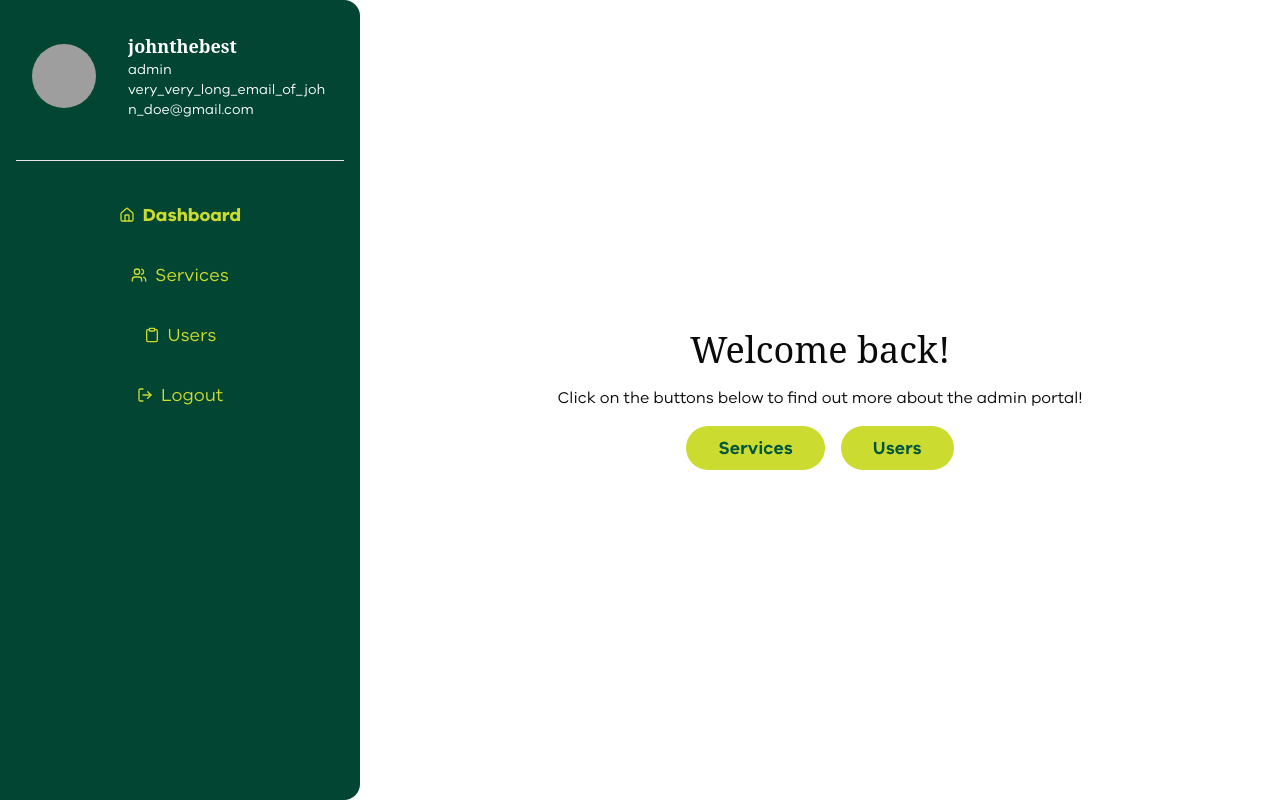
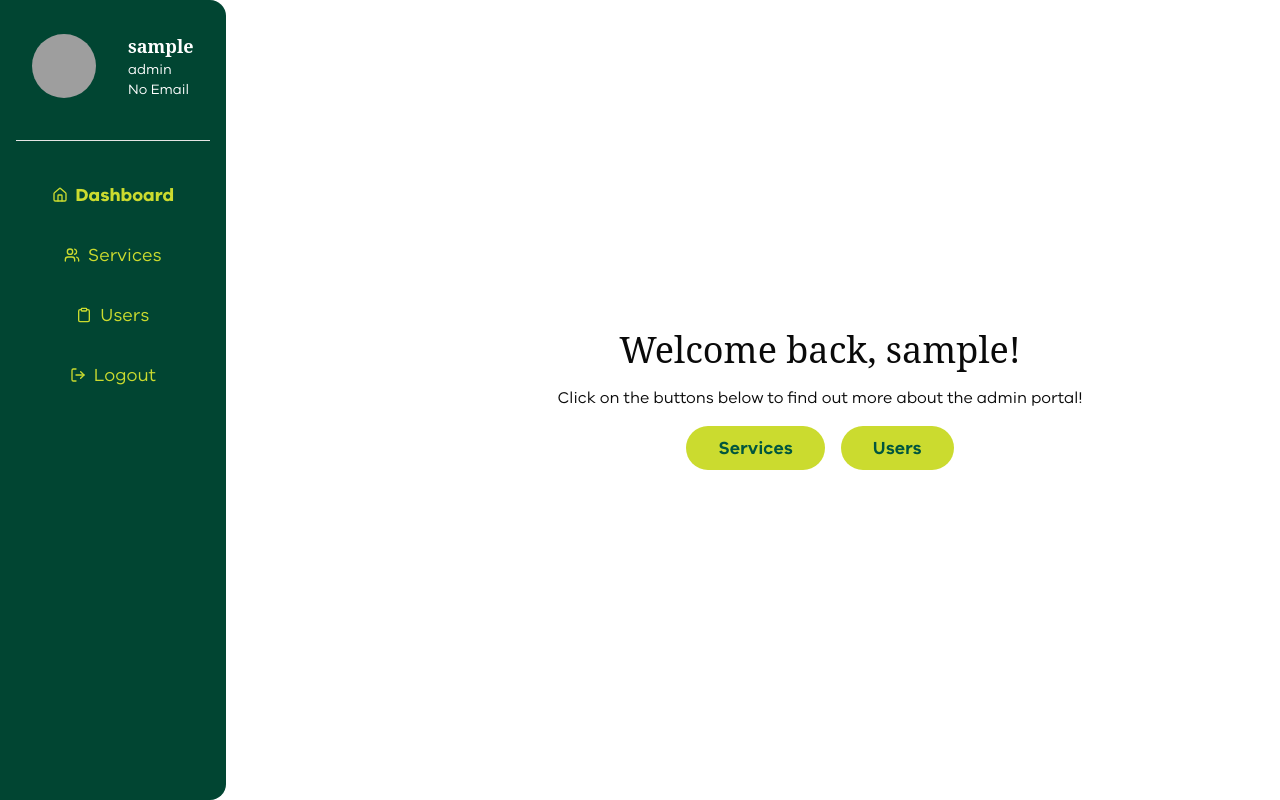
Before and after one commit to IT-Project-5F/mental-health-chat-bot, a React (Vite) app in the folder client/: page /admin in a window 1280 px wide. Built offline with nearby package versions, Linux system fonts and the light colour scheme; no server answers; sample sign-in values are in the browser's storage; grey boxes are pictures that could not be loaded; a web font is replaced by a local one.

Commit message:
FIX: admin portal with actual user instead of placeholder john doe

```diff
--- a/client/src/Login.tsx
+++ b/client/src/Login.tsx
@@ -20,9 +20,13 @@ function Login() {
                     if (remember) {
                         // Persist login
                         localStorage.setItem("access_token", result.access_token);
+                        localStorage.setItem("username", result.username);
+                        localStorage.setItem("email", result.email_address);
                     } else {
                         // Clears (signs out) when browser closes
                         sessionStorage.setItem("access_token", result.access_token);
+                        sessionStorage.setItem("username", result.username);
+                        sessionStorage.setItem("email", result.email_address);
                     }
                     navigate('/admin');
                 } else {
--- a/client/src/admin/Portal.tsx
+++ b/client/src/admin/Portal.tsx
@@ -11,20 +11,24 @@ function Portal() {
     const [selected, setSelected] = useState(0);
     const [selectedService, setselectedService] = useState<ServiceFormData | null>(null);
 
+    // Retrieve username and email to parse to admin portal (dashboard and sidebar)
+    const username = localStorage.getItem("username") || sessionStorage.getItem("username") || "Unknown User";
+    const email = localStorage.getItem("email") || sessionStorage.getItem("email") || "No Email";
+
     const handleEditService = async (service: ServiceFormData) => {
         const result = await request("GET", `/api/database/${service.service_campus_key}`);
         setselectedService(result);
     }
 
     const pages = [
-        <Dashboard onNavigate={setSelected}/>,
+        <Dashboard onNavigate={setSelected} username={username}/>,
         <Services onEditService={handleEditService}/>,
         <Users />
     ];
 
     return (
         <div className="grid absolute w-screen h-screen inset-0 grid-cols-[60px_1fr] sm:grid-cols-[360px_1fr]">
-            <Sidebar selected={selected} setSelected={setSelected}/>
+            <Sidebar selected={selected} setSelected={setSelected} username={username} email={email}/>
             <div className="flex-1 p-6">
                 {selectedService
                     ? <ServicePage service={selectedService} onClose={() => setselectedService(null)}/>
--- a/client/src/admin/Sidebar.tsx
+++ b/client/src/admin/Sidebar.tsx
@@ -4,13 +4,15 @@ import SidebarRoute from "./SidebarRoute";
 type SidebarProps = {
     selected: number;
     setSelected: (index: number) => void;
+    username: string;
+    email: string;
 }
 
-function Sidebar({selected, setSelected}: SidebarProps) {
+function Sidebar( { selected, setSelected, username, email }: SidebarProps) {
     return (
         <div className="flex justify-between">
             <div className="p-4 overflow-y-scroll sticky h-screen bg-[#014532] rounded-r-2xl">
-                <AccountToggle username="johnthebest" role="admin" email="very_very_long_email_of_john_doe@gmail.com"/>
+                <AccountToggle username={username} role="admin" email={email}/>
                 <hr />
                 <SidebarRoute selected={selected} setSelected={setSelected}/>
             </div>
--- a/client/src/admin/SidebarRoute.tsx
+++ b/client/src/admin/SidebarRoute.tsx
@@ -18,7 +18,11 @@ function SidebarRoute( { selected, setSelected } : SidebarRouteProps) {
     const handleLogOut = async (e: React.FormEvent) => {
         e.preventDefault();
         localStorage.removeItem("access_token");
+        localStorage.removeItem("username");
+        localStorage.removeItem("email");
         sessionStorage.removeItem("access_token");
+        sessionStorage.removeItem("username");
+        sessionStorage.removeItem("email");
         navigate('/login')
     }
 
--- a/client/src/admin/pages/Dashboard.tsx
+++ b/client/src/admin/pages/Dashboard.tsx
@@ -1,13 +1,14 @@
 import { Button } from "@/components/ui/button";
 
 type DashboardProps = {
-    onNavigate: (page: number) => void
+    onNavigate: (page: number) => void;
+    username: string;
 }
 
-function Dashboard( { onNavigate }: DashboardProps ) {
+function Dashboard( { onNavigate, username }: DashboardProps ) {
     return (
         <div className="flex flex-col justify-center items-center h-full gap-4">
-            <h1 className="text-4xl">Welcome back!</h1>
+            <h1 className="text-4xl">Welcome back, {username}!</h1>
             <p>Click on the buttons below to find out more about the admin portal!</p>
             <div className="flex flex-col sm:flex-row gap-4">
                 <Button
```
